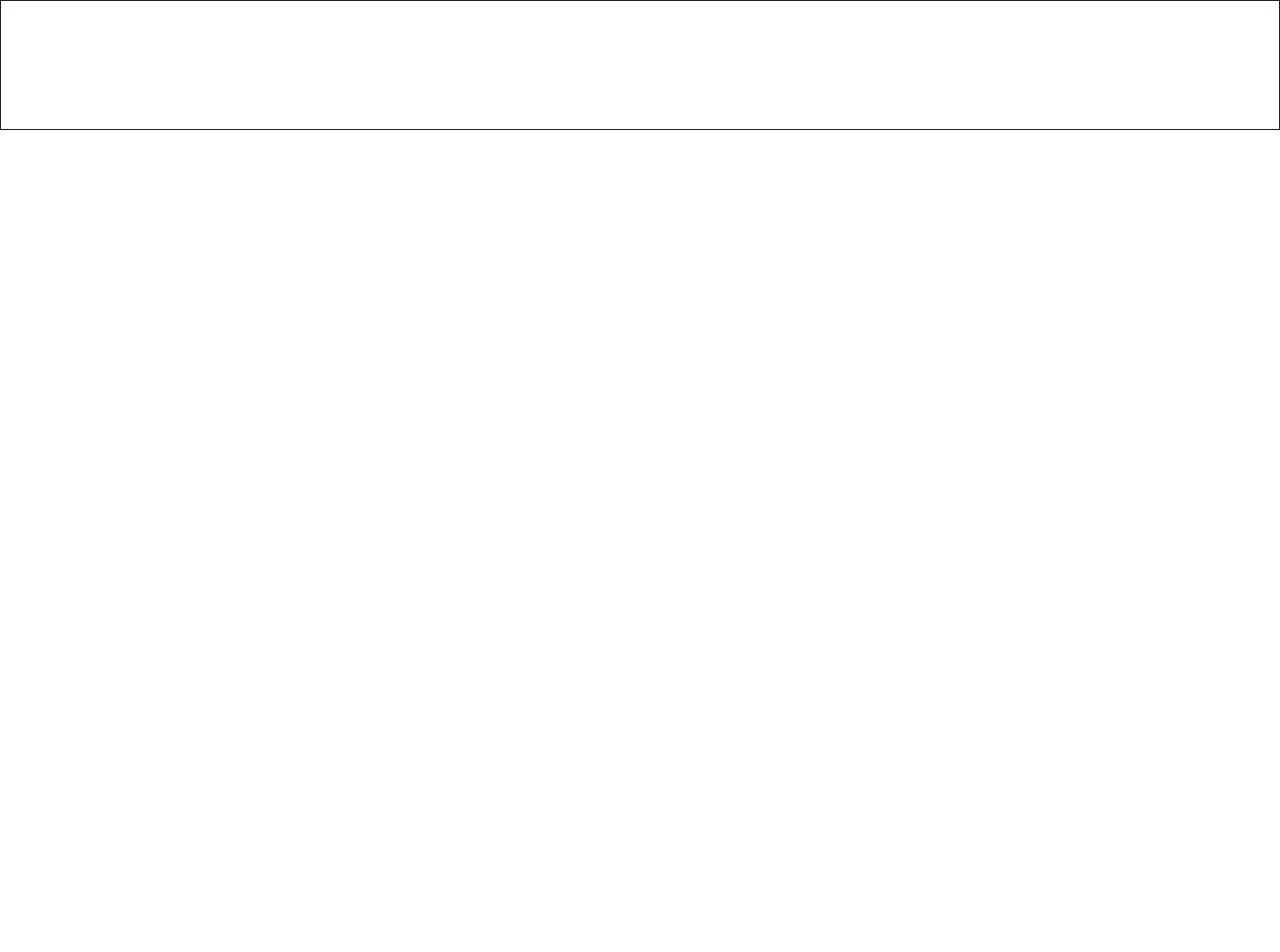
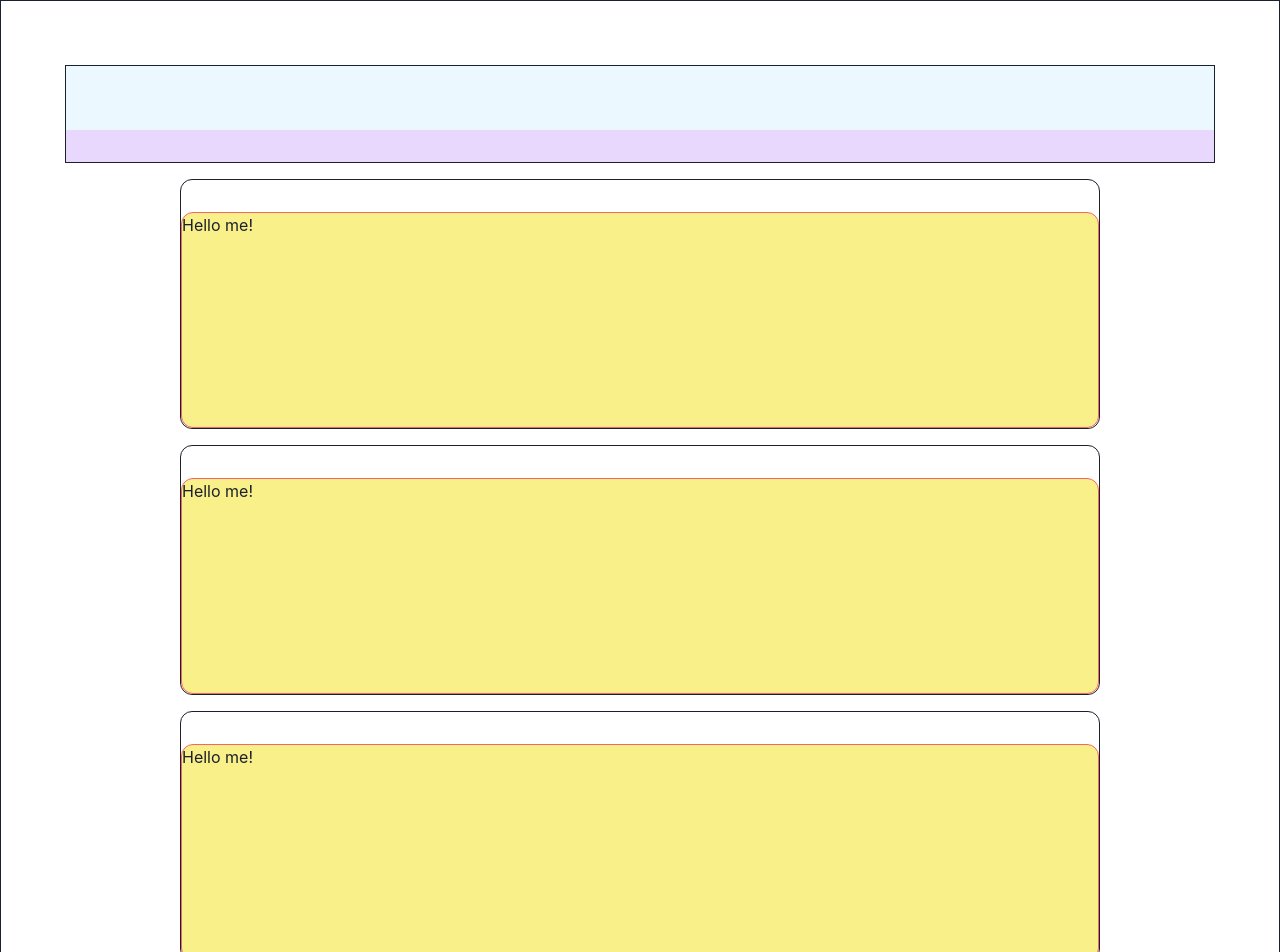
Before and after one commit to SheeloveDol/time-tracking-dashboard-react, a React (Create React App) app: page / in a window 1280 px wide. Shown: the top 952 px of the page. Before the commit the page ends 800 px from the top, so only its background shows below. Built offline with nearby package versions, Linux system fonts and the light colour scheme.

Commit message:
Created Card and HeaderCard component

```diff
--- a/src/App.js
+++ b/src/App.js
@@ -1,10 +1,20 @@
 import { Box } from "@chakra-ui/react";
 import CardList from "./components/cardList/CardList.component";
+import Card from "./components/card/Card.component";
+import HeaderCard from "./components/headerCard/HeaderCard.component";
 
 function App() {
   return (
     <Box>
-      <CardList />
+      <CardList>
+        <HeaderCard />
+        <Card />
+        <Card />
+        <Card />
+        <Card />
+        <Card />
+        <Card />
+      </CardList>
     </Box>
     // <Box  borderRadius='xl' m='auto' border='1px' bg='blue.400' borderColor='tomato.200' w='80%' h='250px'>
     //   <Box border='1px' borderColor='red.400' mt='2rem' bg='yellow.200' h='216px' borderRadius='xl'>
--- /dev/null
+++ b/src/components/card/Card.component.jsx
@@ -0,0 +1,16 @@
+import { Box } from "@chakra-ui/react";
+
+const Card = () => {
+    return (
+        <Box borderRadius='xl' m='auto'
+             border='1px' bg='blue. 400'
+            borderColor='tomato.200' w='80%'
+             h='250px'>
+                <Box border='1px' borderColor='red.400'         mt='2rem'  bg='yellow.200' h='216px' borderRadius='xl'>
+                    Hello me!
+                </Box>
+        </Box>
+    )
+};
+
+export default Card;
--- a/src/components/cardList/CardList.component.jsx
+++ b/src/components/cardList/CardList.component.jsx
@@ -1,10 +1,10 @@
-import { Box, Text, SimpleGrid } from "@chakra-ui/react";
+import { Box, Text, Grid } from "@chakra-ui/react";
 
 const CardList = ({children}) => {
     return (
-        <SimpleGrid border='1px' p='4rem'>
+        <Grid border='1px' p='4rem' gap='1rem'>
             {children}
-        </SimpleGrid>
+        </Grid>
     )
 };
 
--- /dev/null
+++ b/src/components/headerCard/HeaderCard.component.jsx
@@ -0,0 +1,12 @@
+import { Box } from "@chakra-ui/react";
+
+const HeaderCard = () => {
+    return (
+        <Box border='1px'>
+            <Box p='2rem' bgColor='blue.50'></Box>
+            <Box p='1rem' bgColor='purple.100'></Box>
+        </Box>
+    )
+}
+
+export default HeaderCard;
```
